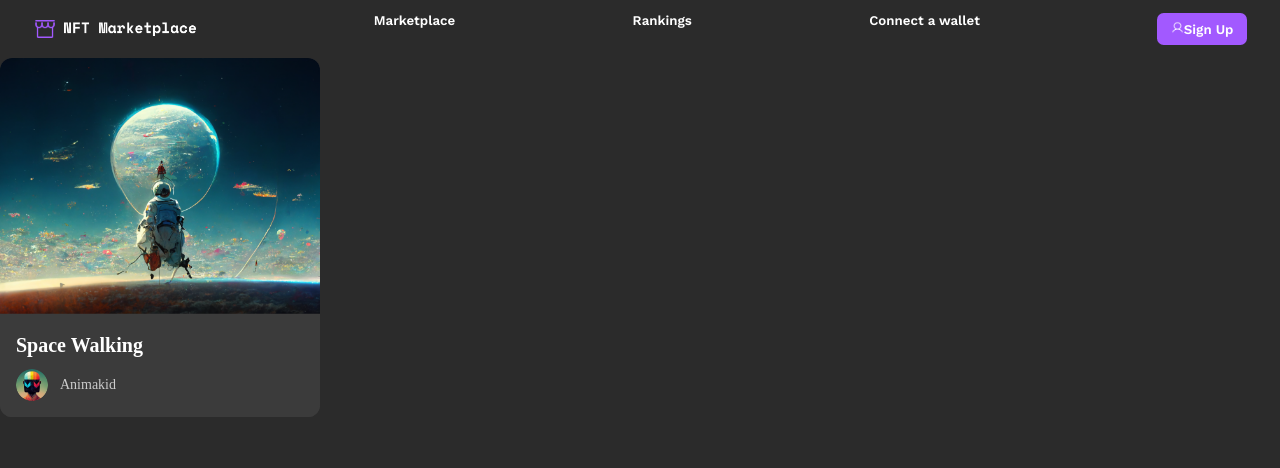
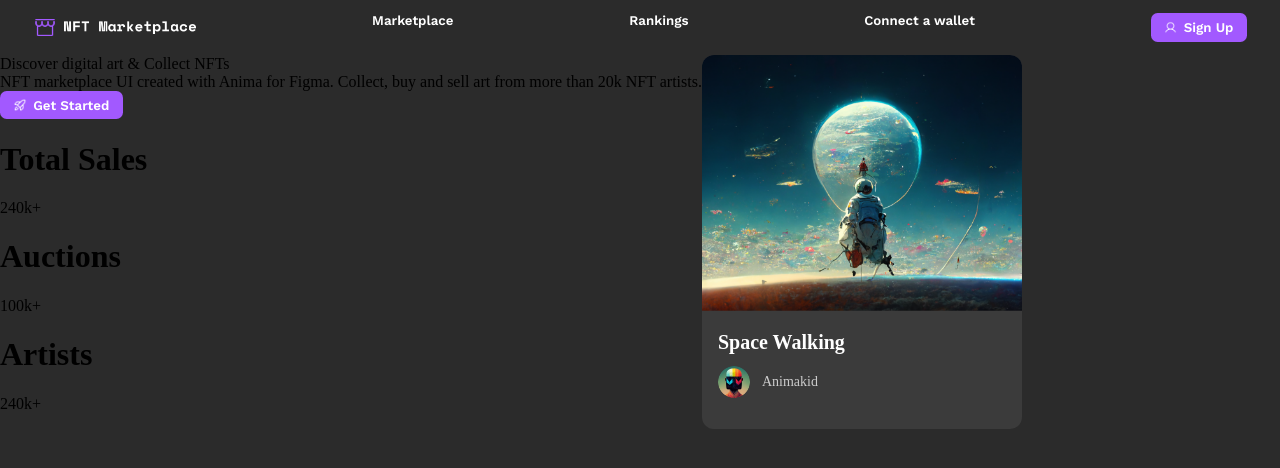
Before and after one commit to Bhaumik-Tandan/NFTHome, a React (Create React App) app: page / in a window 1280 px wide. Shown: the top 468 px of the page. Built offline with nearby package versions, Linux system fonts and the light colour scheme.

Commit message:
[add] hero seaction

```diff
--- a/src/components/Button.tsx
+++ b/src/components/Button.tsx
@@ -1,33 +1,35 @@
-import React from 'react'
+import React from 'react';
 import COLOR from '../constants/color';
-import { title } from 'process';
 
-function Button({title,icon}) {
+function Button({ title, icon }) {
   return (
     <div style={styles.button}>
-        <img src={require(`../assets/${icon}.png`)} alt="icon" style={styles.icon}/>
+      <img src={require(`../assets/${icon}.png`)} alt="icon" style={styles.icon} />
       <span style={styles.title}>{title}</span>
     </div>
-  )
+  );
 }
 
 export default Button;
 
 const styles = {
-    button:{
+  button: {
+    display: 'inline-flex', // Ensures the button only takes the necessary width
+    alignItems: 'center', // Aligns icon and text vertically
     backgroundColor: COLOR.BUTTON,
-        gap:'0.52vw',
+    gap: '0.52vw',
     borderRadius: '0.52vw',
     padding: '0.52vw 1.04vw',
+    cursor: 'pointer', // Optional: gives the button a clickable feel
   },
-    icon:{
-        width:'1.04vw',
-        aspectRatio: '1'
+  icon: {
+    width: '1.04vw',
+    aspectRatio: '1',
   },
-    title:{
+  title: {
     fontWeight: 600,
     fontFamily: "'Work Sans', sans-serif",
     fontSize: '1.04vw',
-        color:COLOR.TEXT_PRIMARY
-    }
+    color: COLOR.TEXT_PRIMARY,
+  },
 };
--- /dev/null
+++ b/src/components/HeroSection.tsx
@@ -0,0 +1,31 @@
+import React from 'react'
+import NFTCard from './NFTCard';
+import Button from './Button';
+import HeroStats from './HeroStats';
+
+function HeroSection() {
+  return (
+    <div style={styles.container}>
+        <div>
+            <div>
+            Discover digital art & Collect NFTs
+            </div>
+            <div>
+            NFT marketplace UI created with Anima for Figma. Collect, buy and sell art from more than 20k NFT artists.
+            </div>
+            <Button title={"Get Started"} icon="RocketLaunch"/>
+            <HeroStats />
+        </div>
+        <NFTCard />
+    </div>
+  )
+}
+
+export default HeroSection;
+
+const styles = {
+    container:{
+        display: 'flex',
+        flexDirection: 'row',
+    }
+};
--- /dev/null
+++ b/src/components/HeroStats.tsx
@@ -0,0 +1,23 @@
+import React from 'react'
+import heroData from '../constants/heroData';
+
+
+function HeroStats() {
+  return (
+    <div>
+        {
+            heroData.map((data, index) => {
+                return (
+                    <div key={index}>
+                        <h1>{data.title}</h1>
+                        <p>{data.value}</p>
+                    </div>
+                )
+            }
+            )
+        }
+    </div>
+  )
+}
+
+export default HeroStats;
--- /dev/null
+++ b/src/constants/heroData.ts
@@ -0,0 +1,16 @@
+const heroData = [
+    {
+        title:"Total Sales",
+        value:"240k+"
+    },
+    {
+        title:"Auctions",
+        value:"100k+"
+    },
+    {
+        title:"Artists",
+        value:"240k+"
+    }
+];
+
+export default heroData;
--- a/src/screens/Home.tsx
+++ b/src/screens/Home.tsx
@@ -1,13 +1,12 @@
 import React from 'react'
 import NavBar from '../components/NavBar';
-import COLOR from '../constants/color';
-import NFTCard from '../components/NFTCard';
+import HeroSection from '../components/HeroSection';
 
 function Home() {
   return (
     <div>
       <NavBar />
-      <NFTCard />
+      <HeroSection />
     </div>
   )
 }
```
Also changed, not shown: src/assets/RocketLaunch.png (added). Lines whose indentation alone changed are shown as unchanged.
